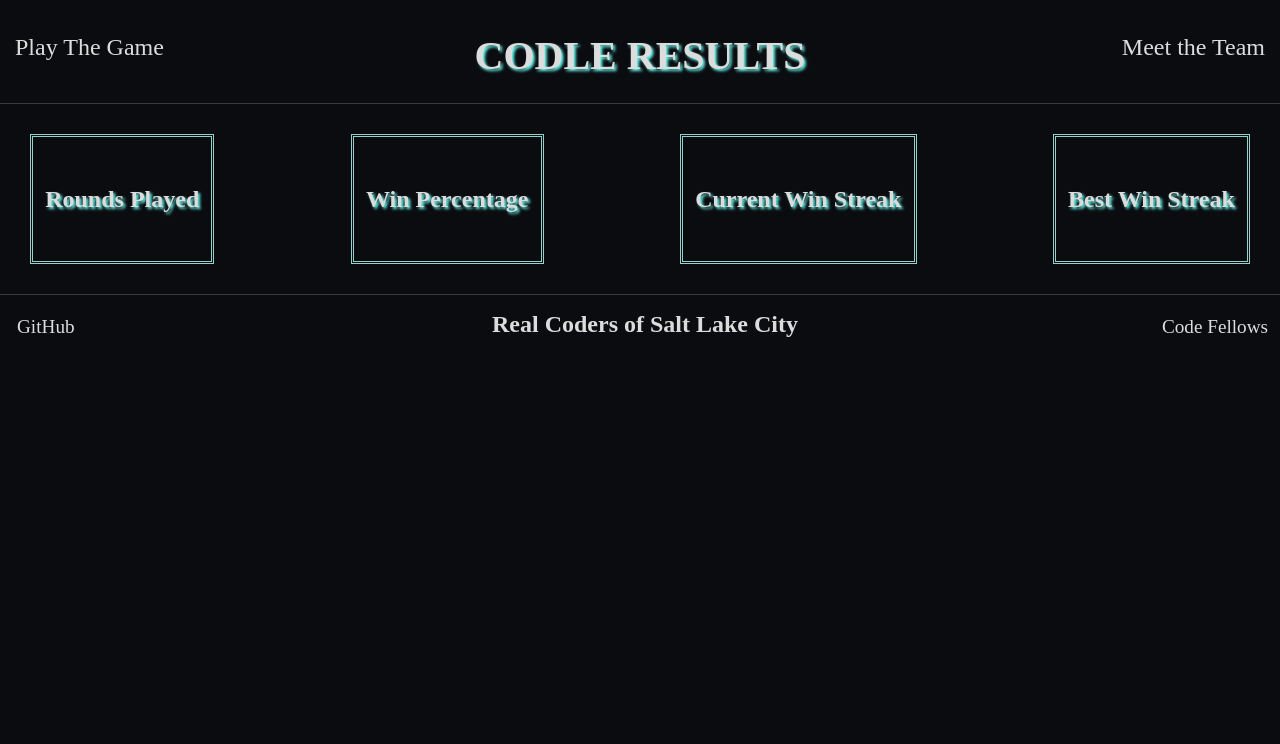
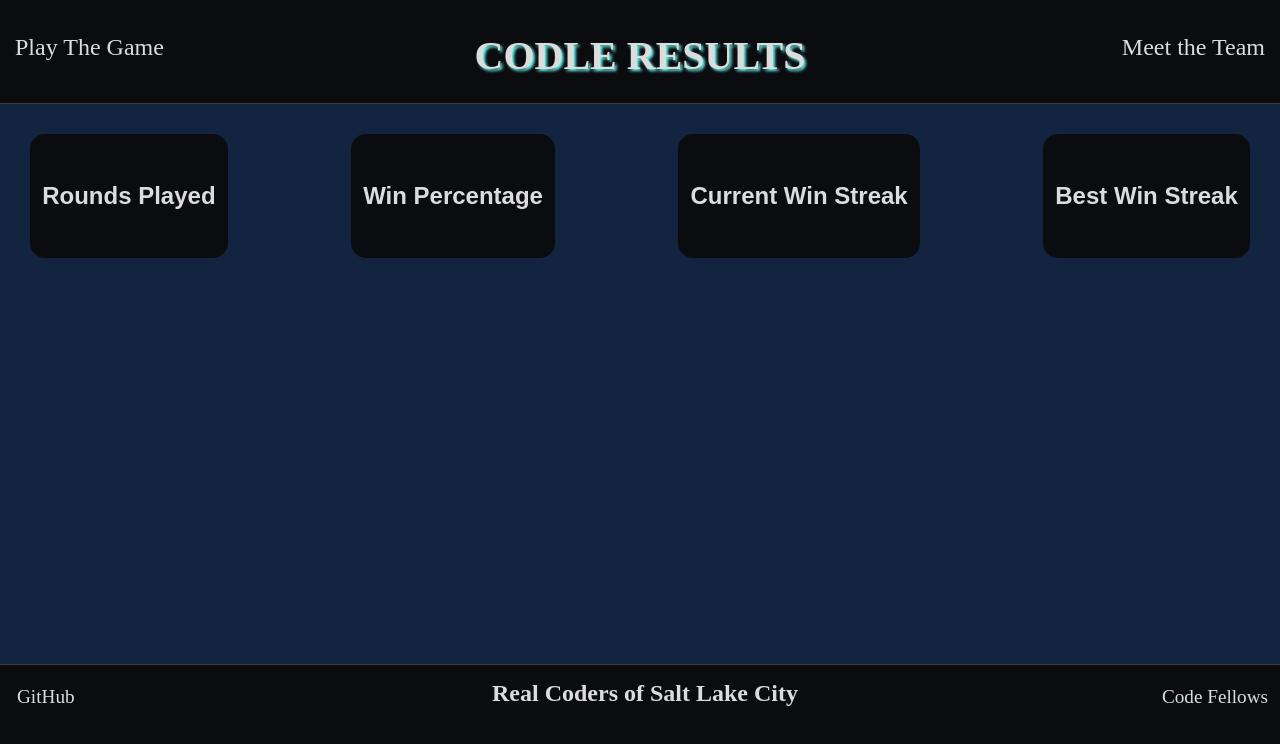
Before and after one commit to eden-brekke/codle, a plain HTML site: page results.html in a window 1280 px wide. Drawn offline with Linux system fonts and the light colour scheme.

Commit message:
made changes to results styling

```diff
--- a/css/aboutus.css
+++ b/css/aboutus.css
@@ -308,9 +308,7 @@ footer {
 #ben img {
   width: 530px;
   grid-area: img;
-
   border-radius: 30px;
-
   float: left;
 }
 
--- a/css/results.css
+++ b/css/results.css
@@ -83,13 +83,15 @@ nav {
     text-decoration: none;
   }
   a:focus{
-   text-decoration: none;
- }
+  text-decoration: none;
+}
 
 /* main styling */
 
 main {
   padding: 30px;
+  background-color: #132440;
+  height: 500px;
 }
 
 /* footer styling */
@@ -146,15 +148,17 @@ main {
 }
 
 main div {
-  border: double #92D0CC;
+
+  background-color: #0B0C10;
+  border-radius: 15px;
   padding: 1%;
   text-align: center;
   color: gainsboro;
-  text-shadow: 2px 2px 3px #66FCF1;
   font-weight: bold;
   height: 100px;
   display: flex;
   flex-direction: column;
   justify-content: space-around;
   font-size: 1.5rem;
+  font-family: sans-serif;
 }
```
